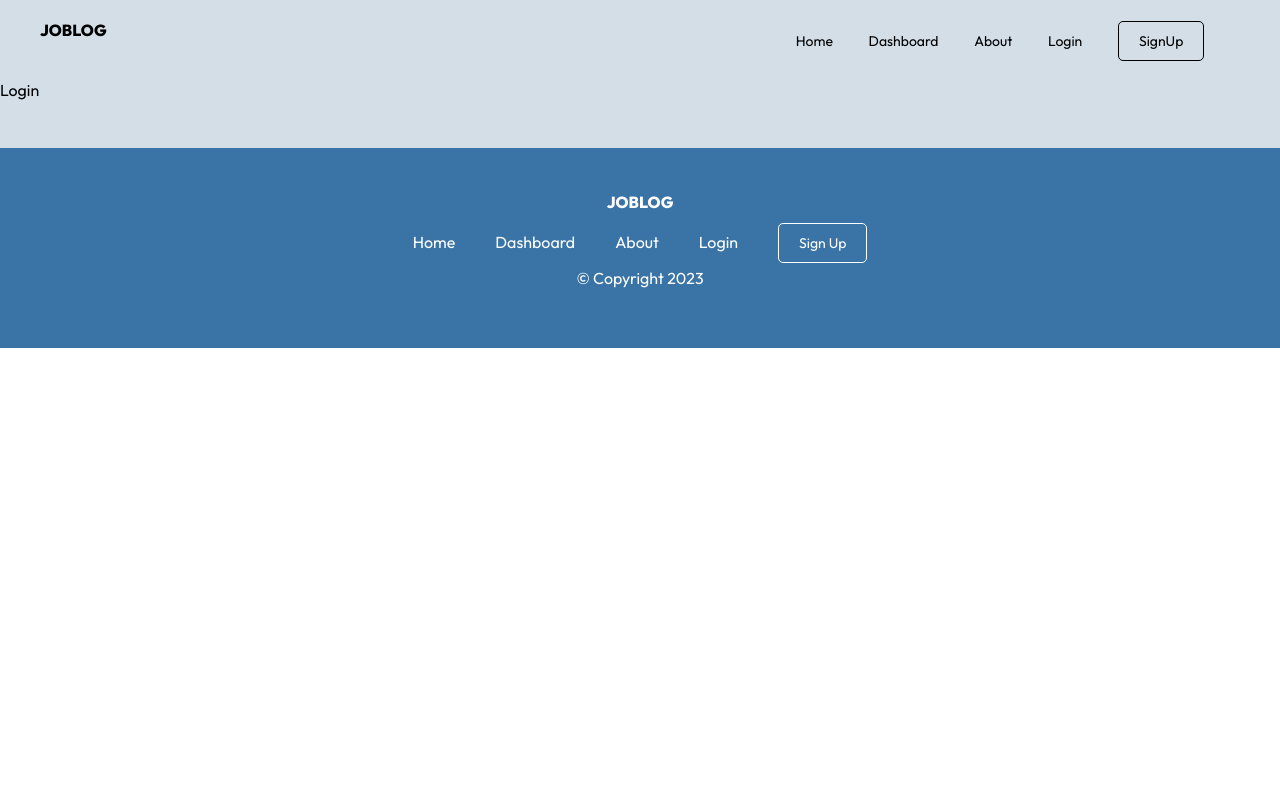
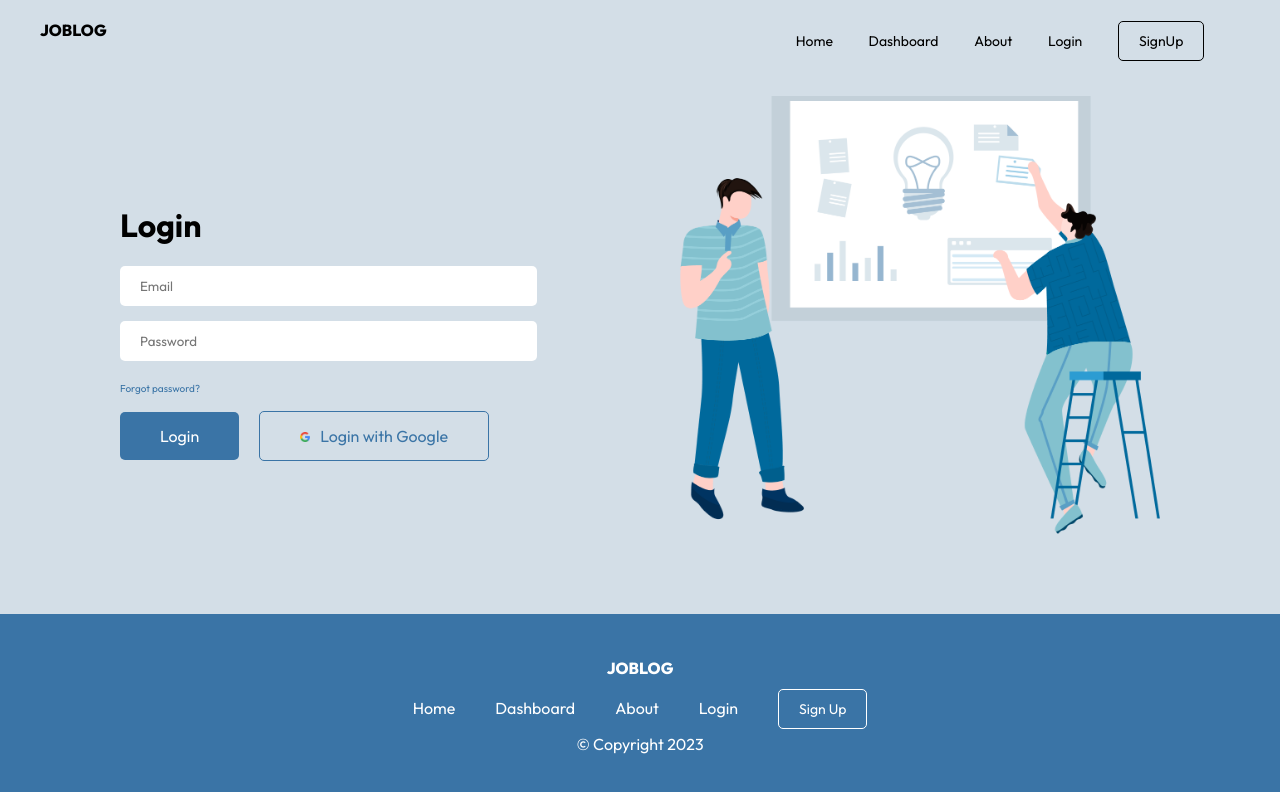
Before and after one commit to Timi-css/job_log, a React (Create React App) app in the folder react-frontend/: page /Login in a window 1280 px wide. Shown: the top 792 px of the page. Built offline with nearby package versions, Linux system fonts and the light colour scheme.

Commit message:
added new application component

```diff
--- a/react-frontend/src/App.js
+++ b/react-frontend/src/App.js
@@ -7,6 +7,7 @@ import {
   SignUp,
   Dashboard,
   Login,
+  NewApplication,
 } from "./components";
 import { BrowserRouter, Routes, Route } from "react-router-dom";
 
@@ -20,6 +21,7 @@ function App() {
           <Route path="/SignUp" exact element={<SignUp />} />
           <Route path="/Dashboard" exact element={<Dashboard />} />
           <Route path="/Login" exact element={<Login />} />
+          <Route path="/NewApplication" exact element={<NewApplication />} />
         </Routes>
         <Footer />
       </div>
--- a/react-frontend/src/components/Dashboard.jsx
+++ b/react-frontend/src/components/Dashboard.jsx
@@ -1,10 +1,17 @@
 import React from "react";
 import Table from "react-bootstrap/Table";
 import "../styles/Dashboard.css";
-import { BiEdit, BiTrash } from "react-icons/bi";
 import { RiEditBoxLine, RiDeleteBin6Line } from "react-icons/ri";
+import "./NewApplication";
+import NewApplication from "./NewApplication";
+import { useState } from "react";
 
 const Dashboard = () => {
+  const [showNewAppBox, setShowNewAppBox] = useState(false);
+  const cancel = () => {
+    setShowNewAppBox(false);
+  };
+
   return (
     <div className="main-dashboard-container">
       <div className="dash-header-box">
@@ -12,8 +19,13 @@ const Dashboard = () => {
       </div>
 
       <div className="new-app-container">
-        <div className="new-app-box">
-          <a className="new-app-btn" href="/addnewapplication">
+        <div className="new-app">
+          <a
+            className="new-app-btn"
+            onClick={() => {
+              setShowNewAppBox(true);
+            }}
+          >
             Add new application +{" "}
           </a>
         </div>
@@ -43,7 +55,6 @@ const Dashboard = () => {
               <RiDeleteBin6Line className="delete-btn" />
             </div>
           </tr>
-
           <tr className="app-tr">
             <td className="app-td">Full Stack Engineer</td>
             <td className="app-td">Amazon</td>
@@ -58,6 +69,11 @@ const Dashboard = () => {
             </div>
           </tr>
         </Table>
+        <NewApplication
+          show={showNewAppBox}
+          title="new application?"
+          cancel={cancel}
+        />
       </div>
     </div>
   );
--- a/react-frontend/src/components/Login.jsx
+++ b/react-frontend/src/components/Login.jsx
@@ -1,7 +1,41 @@
 import React from "react";
+import { images } from "../constants";
+import "../styles/Login.css";
 
 const Login = () => {
-  return <div>Login</div>;
+  return (
+    <div className="main-login-container">
+      <div className="login-form-container">
+        <div className="login-header-box">
+          <h1 className="logn-header">Login</h1>
+        </div>
+        <div className="login-form">
+          <form className="form">
+            <input type="text" placeholder="Email" />
+            <input type="password" placeholder="Password" />
+            <div className="forgot-password-box">
+              <a className="forgot-password" href="/forgotpassword">
+                Forgot password?
+              </a>
+            </div>
+          </form>
+
+          <a className="login-btn" href="/Dashboard">
+            Login
+          </a>
+          <a className="login-google-btn" href="/Dashboard">
+            <img className="google" src={images.Google} alt="google" />
+            Login with Google
+          </a>
+        </div>
+      </div>
+      <div className="login-image-container">
+        <div className="login-image-box">
+          <img className="login-img" src={images.Login} alt="Login" />
+        </div>
+      </div>
+    </div>
+  );
 };
 
 export default Login;
--- a/react-frontend/src/components/NewApplication.jsx
+++ b/react-frontend/src/components/NewApplication.jsx
@@ -1,7 +1,32 @@
 import React from "react";
+import "../styles/NewApplication.css";
 
-const NewApplication = () => {
-  return <div>NewApplication</div>;
+const NewApplication = ({ show, cancel }) => {
+  if (!show) {
+    return <></>;
+  }
+
+  return (
+    <div className="main-container">
+      <div className="new-app-box">
+        <form className="new-app-form">
+          <input placeholder="Job Title" type="text" />
+          <input placeholder="Company" type="text" />
+          <input placeholder="Date applied" type="date" />
+          <input placeholder="Interview" type="text" />
+          <input placeholder="Offer" type="text" />
+          <input placeholder="Resume" type="file" />
+          <input placeholder="Cover letter" type="file" />
+          <div className="btn-box">
+            <button className="cancel-btn" onClick={cancel}>
+              Cancel
+            </button>
+            <button className="save-btn">Save</button>
+          </div>
+        </form>
+      </div>
+    </div>
+  );
 };
 
 export default NewApplication;
--- a/react-frontend/src/constants/images.js
+++ b/react-frontend/src/constants/images.js
@@ -2,10 +2,12 @@ import Login from "../assets/Login.png";
 import Signup from "../assets/Signup.png";
 import Hero from "../assets/Hero.png";
 import Coordination from "../assets/Coordination.png";
+import Google from "../assets/Google.png";
 
 export default {
   Login,
   Signup,
   Hero,
   Coordination,
+  Google,
 };
--- a/react-frontend/src/styles/Dashboard.css
+++ b/react-frontend/src/styles/Dashboard.css
@@ -13,14 +13,15 @@
   display: flex;
   width: 95%;
   padding: 2rem;
-  border-bottom: 1px solid #8a8686;
+  border-bottom: 1px solid #d0d1d2;
   margin-bottom: 20px;
 }
 
-.new-app-box {
+.new-app {
   display: flex;
   width: 100%;
   justify-content: end;
+  cursor: pointer;
 }
 
 .new-app-btn {
@@ -60,6 +61,7 @@
 
 .app-th {
   padding: 10px 20px;
+  font-weight: 500;
 }
 
 .edit-btn {
--- /dev/null
+++ b/react-frontend/src/styles/Login.css
@@ -0,0 +1,110 @@
+.main-login-container {
+  display: flex;
+  flex-direction: row;
+  height: 100%;
+  padding: 0 5rem;
+  margin: 1rem 0 5rem 0;
+  padding: 0 5rem;
+  align-items: center;
+  justify-content: center;
+}
+
+.login-form-container {
+  display: flex;
+  flex-direction: column;
+  width: 50%;
+}
+
+.form {
+  display: flex;
+  flex-direction: column;
+}
+
+.form ::placeholder {
+  font-family: "Outfit", sans-serif;
+}
+
+.form input {
+  width: 70%;
+  height: 30px;
+  margin-bottom: 15px;
+  padding: 5px 5px 5px 20px;
+  background-color: #fff;
+  border: none;
+  border-radius: 5px;
+}
+
+.login-image-container {
+  display: flex;
+  flex-direction: column;
+  justify-content: center;
+  align-items: center;
+  /* background-color: #3a74a6; */
+  width: auto;
+}
+
+.login-img {
+  width: 30rem;
+  display: flex;
+  align-items: center;
+}
+
+.login-btn {
+  text-decoration: none;
+  color: #fff;
+  background-color: #3a74a6;
+  padding: 14px 40px;
+  border-radius: 5px;
+  width: 70%;
+  box-shadow: none;
+  border: none;
+  cursor: pointer;
+  margin-right: 20px;
+}
+
+.login-btn:hover {
+  border: 1px solid #3a74a6;
+  color: #3a74a6;
+  background: none;
+  transition: 0.3s all ease-in;
+}
+
+.google {
+  height: 10px;
+  padding-right: 10px;
+}
+
+.login-google-btn {
+  border: 1px solid #3a74a6;
+  color: #3a74a6;
+  background: none;
+  transition: 0.3s all ease-in;
+  padding: 14px 40px;
+  border-radius: 5px;
+  width: 70%;
+  box-shadow: none;
+  text-decoration: none;
+}
+
+.login-google-btn:hover {
+  text-decoration: none;
+  color: #fff;
+  background-color: #3a74a6;
+  padding: 14px 40px;
+  border-radius: 5px;
+  width: 70%;
+  box-shadow: none;
+  border: none;
+  cursor: pointer;
+  margin-right: 20px;
+}
+
+.forgot-password-box {
+  width: 75%;
+}
+
+.forgot-password {
+  text-decoration: none;
+  font-size: 10px;
+  color: #3a74a6;
+}
--- /dev/null
+++ b/react-frontend/src/styles/NewApplication.css
@@ -0,0 +1,78 @@
+.main-container {
+  display: flex;
+  align-items: center;
+  justify-content: center;
+  width: 100%;
+  position: fixed;
+  top: 100px;
+}
+
+.new-app-box {
+  background-color: #fff;
+  padding: 4rem;
+  width: 60%;
+  border-radius: 15px;
+  box-shadow: 4px 8px 8px hsl(0deg 0% 0% / 0.18);
+}
+
+.new-app-form {
+  width: 100%;
+  display: flex;
+  flex-direction: column;
+}
+
+.new-app-form input {
+  height: 30px;
+  margin-bottom: 15px;
+  padding: 5px 5px 5px 20px;
+  background-color: #fff;
+  border: 1px solid #d0d1d2;
+  border-radius: 5px;
+  font-family: "Outfit", sans-serif;
+}
+
+.btn-box {
+  display: flex;
+  width: 100%;
+  justify-content: space-evenly;
+  margin-top: 20px;
+}
+
+.save-btn {
+  width: 18rem;
+  height: 3rem;
+  background-color: #346997;
+  color: #fff;
+  font-family: "Outfit", sans-serif;
+  border: none;
+  border-radius: 5px;
+  cursor: pointer;
+  transition: all 0.3s ease-in;
+}
+
+.save-btn:hover {
+  color: #346997;
+  background-color: #fff;
+  border: 1px solid #346997;
+  border-radius: 5px;
+  transition: all 0.3s ease-in;
+}
+
+.cancel-btn:hover {
+  color: #c70000;
+  background-color: #fff;
+  border: 1px solid #c70000;
+  border-radius: 5px;
+  transition: all 0.3s ease-in;
+}
+
+.cancel-btn {
+  width: 18rem;
+  height: 3rem;
+  background-color: #c70000;
+  color: #fff;
+  font-family: "Outfit", sans-serif;
+  border: none;
+  border-radius: 5px;
+  cursor: pointer;
+}
```
Also changed, not shown: react-frontend/src/assets/Google.png (added), react-frontend/src/assets/google (1).png (added).
